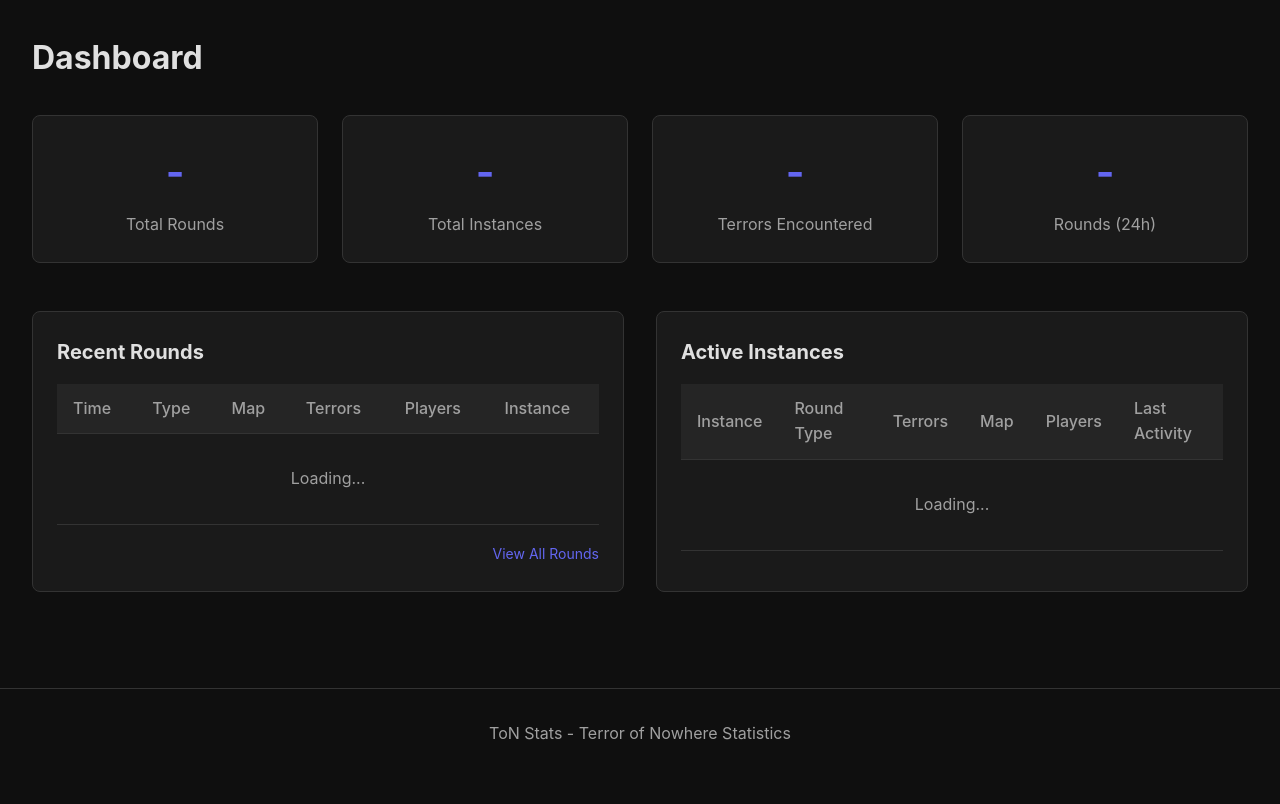
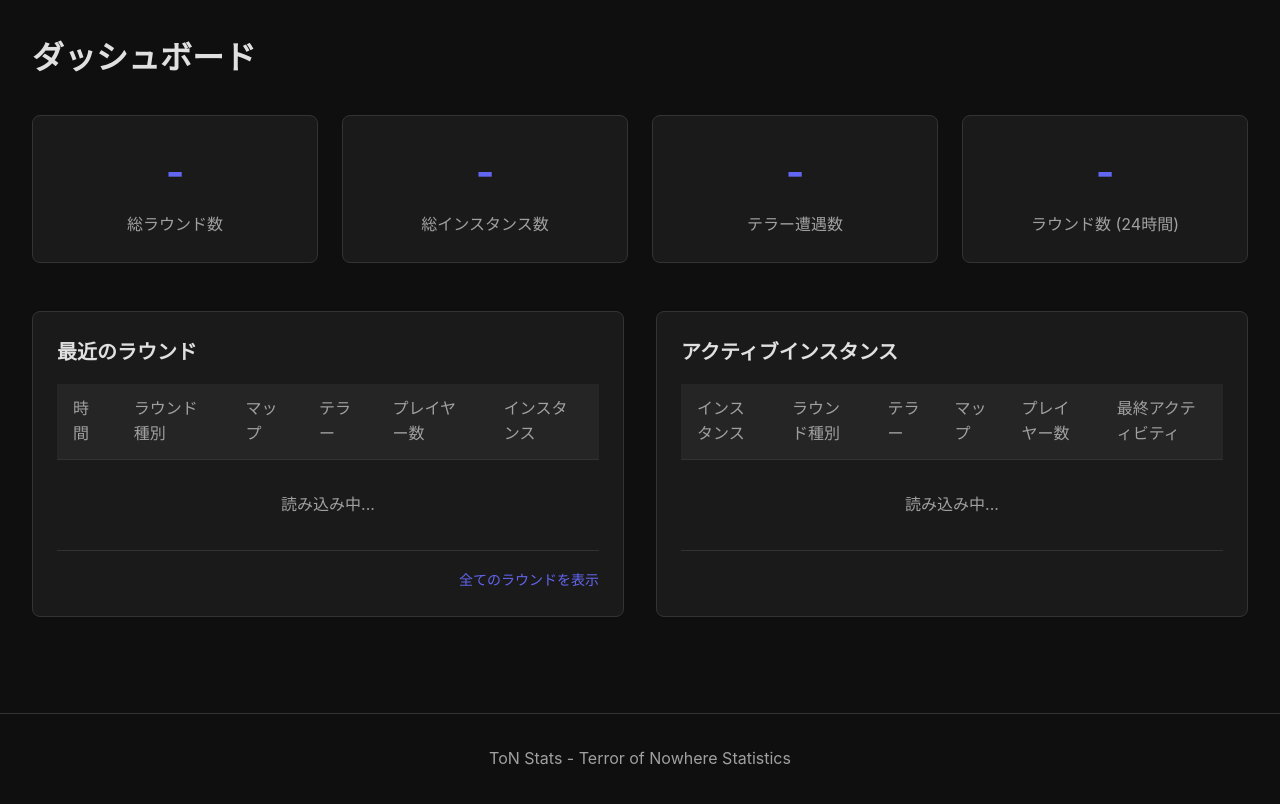
Before and after one commit to dekotan24/ToNStatTool, a Python web app: template server/templates/dashboard.html in a window 1280 px wide. Before the commit the page ends 740 px from the top, so only its background shows below. Run offline with Jinja, Linux system fonts and the light colour scheme; the template is opened without the code that fills it, so the values that code supplies are empty.

Commit message:
add: internationalization (i18n) support with Japanese/English
- Created i18n.js with translation system
- Added language selector in navigation
- Updated main templates with Japanese text and data-i18n attributes:
  - dashboard.html
  - round-log.html
  - instances.html
  - instance-detail.html
  - players.html
  - base.html (navigation)
- Default language: Japanese
- Translations stored in localStorage

Co-Authored-By: Claude Opus 4.5 <noreply@anthropic.com>

```diff
--- a/server/static/css/style.css
+++ b/server/static/css/style.css
@@ -91,6 +91,20 @@ a:hover {
 
 .username {
     color: var(--text-secondary);
+}
+
+.lang-selector {
+    padding: 0.25rem 0.5rem;
+    background: var(--bg-tertiary);
+    border: 1px solid var(--border);
+    border-radius: var(--radius);
+    color: var(--text-secondary);
+    font-size: 0.75rem;
+    cursor: pointer;
+}
+
+.lang-selector:hover {
+    border-color: var(--accent);
 }
 
 /* ===== Container ===== */
--- /dev/null
+++ b/server/static/js/i18n.js
@@ -0,0 +1,366 @@
+// Internationalization (i18n) System
+const translations = {
+    ja: {
+        // Navigation
+        'nav.dashboard': 'ダッシュボード',
+        'nav.roundLog': 'ラウンドログ',
+        'nav.statistics': '統計',
+        'nav.instances': 'インスタンス検索',
+        'nav.players': 'プレイヤー検索',
+        'nav.settings': '設定',
+        'nav.logout': 'ログアウト',
+
+        // Dashboard
+        'dashboard.title': 'ダッシュボード',
+        'dashboard.totalRounds': '総ラウンド数',
+        'dashboard.totalInstances': '総インスタンス数',
+        'dashboard.terrorsEncountered': 'テラー遭遇数',
+        'dashboard.rounds24h': 'ラウンド数 (24時間)',
+        'dashboard.recentRounds': '最近のラウンド',
+        'dashboard.activeInstances': 'アクティブインスタンス',
+        'dashboard.viewAllRounds': '全てのラウンドを表示',
+
+        // Common table headers
+        'table.time': '時間',
+        'table.roundType': 'ラウンド種別',
+        'table.map': 'マップ',
+        'table.terrors': 'テラー',
+        'table.players': 'プレイヤー数',
+        'table.instance': 'インスタンス',
+        'table.lastActivity': '最終アクティビティ',
+        'table.rounds': 'ラウンド数',
+        'table.result': '結果',
+        'table.items': 'アイテム',
+        'table.played': 'プレイ数',
+        'table.survived': '生存数',
+        'table.rate': '生存率',
+        'table.encounters': '遭遇数',
+        'table.survivals': '生存数',
+        'table.survivalRate': '生存率',
+        'table.timesHeld': '所持回数',
+
+        // Round Log
+        'roundLog.title': 'ラウンドログ',
+        'roundLog.filterRoundType': 'ラウンド種別',
+        'roundLog.filterTerror': 'テラー',
+        'roundLog.filterMap': 'マップ',
+        'roundLog.allTypes': '全ての種別',
+        'roundLog.filterByTerror': 'テラー名で絞り込み...',
+        'roundLog.filterByMap': 'マップで絞り込み...',
+
+        // Instances
+        'instances.title': 'インスタンス検索',
+        'instances.instanceId': 'インスタンスID',
+        'instances.search': '検索',
+        'instances.clear': 'クリア',
+        'instances.allMaps': '全てのマップ',
+        'instances.searchTerror': 'テラー名を検索...',
+        'instances.resultsFound': '件のインスタンスが見つかりました',
+        'instances.enterCriteria': '検索条件を入力して検索ボタンをクリック',
+
+        // Instance Detail
+        'instanceDetail.title': 'インスタンス詳細',
+        'instanceDetail.backToInstances': 'インスタンス一覧に戻る',
+        'instanceDetail.totalRounds': '総ラウンド数',
+        'instanceDetail.created': '作成日時',
+        'instanceDetail.lastActivity': '最終アクティビティ',
+        'instanceDetail.joinInstance': 'インスタンスに参加',
+        'instanceDetail.roundTypes': 'ラウンド種別',
+        'instanceDetail.maps': 'マップ',
+        'instanceDetail.terrors': 'テラー',
+        'instanceDetail.roundHistory': 'ラウンド履歴',
+        'instanceDetail.last50': '直近50件',
+        'instanceDetail.noData': 'データなし',
+
+        // Statistics
+        'statistics.title': '統計',
+        'statistics.roundTypes': 'ラウンド種別統計',
+        'statistics.maps': 'マップ統計',
+        'statistics.terrors': 'テラー統計',
+        'statistics.occurrence': '発生回数',
+        'statistics.percentage': '割合',
+        'statistics.encounterCount': '遭遇数',
+
+        // Players
+        'players.title': 'プレイヤー検索',
+        'players.subtitle': 'プレイヤーのプロフィールを検索',
+        'players.searchPlaceholder': 'VRChat名で検索...',
+        'players.search': '検索',
+        'players.playersFound': '人のプレイヤーが見つかりました',
+        'players.enterName': 'プレイヤー名を入力して検索',
+        'players.globalItemStats': 'グローバルアイテム統計',
+        'players.itemStatsSubtitle': '特定アイテム所持時の生存率',
+        'players.noPlayers': 'プレイヤーが見つかりません',
+
+        // Profile
+        'profile.private': '非公開',
+        'profile.yourProfile': '自分のプロフィール',
+        'profile.rounds': 'ラウンド',
+        'profile.survivals': '生存',
+        'profile.survivalRate': '生存率',
+        'profile.myDetailedLog': '詳細ログを見る',
+        'profile.overview': '概要',
+        'profile.history': 'ラウンド履歴',
+        'profile.items': 'アイテム',
+        'profile.terrors': 'テラー',
+        'profile.roundTypeStats': 'ラウンド種別統計',
+        'profile.loadMore': 'もっと読み込む',
+        'profile.survived': '生存',
+        'profile.died': '死亡',
+        'profile.notFound': 'プレイヤーが見つかりません',
+        'profile.isPrivate': 'このプロフィールは非公開です',
+        'profile.noData': 'データがありません',
+
+        // Settings
+        'settings.title': '設定',
+        'settings.apiKeys': 'APIキー',
+        'settings.apiKeysDesc': 'C#アプリとの連携用APIキー',
+        'settings.createKey': 'キーを作成',
+        'settings.keyName': 'キー名',
+        'settings.createdAt': '作成日',
+        'settings.actions': '操作',
+        'settings.delete': '削除',
+        'settings.noKeys': 'APIキーがありません',
+        'settings.setupInstructions': 'セットアップ手順',
+        'settings.step1': 'ステップ1: 上の「キーを作成」でAPIキーを作成',
+        'settings.step2': 'ステップ2: 作成されたキーをコピー',
+        'settings.step3': 'ステップ3: C#アプリの設定画面でキーを入力',
+        'settings.profileSettings': 'プロフィール設定',
+        'settings.publicProfile': 'プロフィールを公開',
+        'settings.publicProfileDesc': '他のユーザーがあなたのプロフィールを閲覧できます',
+        'settings.save': '保存',
+
+        // Login/Register
+        'login.title': 'ログイン',
+        'login.username': 'ユーザー名',
+        'login.password': 'パスワード',
+        'login.submit': 'ログイン',
+        'login.noAccount': 'アカウントをお持ちでない方は',
+        'login.register': '新規登録',
+        'register.title': '新規登録',
+        'register.email': 'メールアドレス',
+        'register.confirmPassword': 'パスワード確認',
+        'register.submit': '登録',
+        'register.hasAccount': 'すでにアカウントをお持ちの方は',
+        'register.login': 'ログイン',
+
+        // Common
+        'common.loading': '読み込み中...',
+        'common.error': 'エラーが発生しました',
+        'common.noResults': '結果がありません',
+        'common.previous': '前へ',
+        'common.next': '次へ',
+        'common.page': 'ページ',
+        'common.of': '/',
+        'common.searchFailed': '検索に失敗しました',
+        'common.noRoundsYet': 'まだラウンドが記録されていません',
+        'common.noActiveInstances': 'アクティブなインスタンスがありません',
+    },
+    en: {
+        // Navigation
+        'nav.dashboard': 'Dashboard',
+        'nav.roundLog': 'Round Log',
+        'nav.statistics': 'Statistics',
+        'nav.instances': 'Instances',
+        'nav.players': 'Players',
+        'nav.settings': 'Settings',
+        'nav.logout': 'Logout',
+
+        // Dashboard
+        'dashboard.title': 'Dashboard',
+        'dashboard.totalRounds': 'Total Rounds',
+        'dashboard.totalInstances': 'Total Instances',
+        'dashboard.terrorsEncountered': 'Terrors Encountered',
+        'dashboard.rounds24h': 'Rounds (24h)',
+        'dashboard.recentRounds': 'Recent Rounds',
+        'dashboard.activeInstances': 'Active Instances',
+        'dashboard.viewAllRounds': 'View All Rounds',
+
+        // Common table headers
+        'table.time': 'Time',
+        'table.roundType': 'Round Type',
+        'table.map': 'Map',
+        'table.terrors': 'Terrors',
+        'table.players': 'Players',
+        'table.instance': 'Instance',
+        'table.lastActivity': 'Last Activity',
+        'table.rounds': 'Rounds',
+        'table.result': 'Result',
+        'table.items': 'Items',
+        'table.played': 'Played',
+        'table.survived': 'Survived',
+        'table.rate': 'Rate',
+        'table.encounters': 'Encounters',
+        'table.survivals': 'Survivals',
+        'table.survivalRate': 'Survival Rate',
+        'table.timesHeld': 'Times Held',
+
+        // Round Log
+        'roundLog.title': 'Round Log',
+        'roundLog.filterRoundType': 'Round Type',
+        'roundLog.filterTerror': 'Terror',
+        'roundLog.filterMap': 'Map',
+        'roundLog.allTypes': 'All Types',
+        'roundLog.filterByTerror': 'Filter by terror name...',
+        'roundLog.filterByMap': 'Filter by map...',
+
+        // Instances
+        'instances.title': 'Instance Search',
+        'instances.instanceId': 'Instance ID',
+        'instances.search': 'Search',
+        'instances.clear': 'Clear',
+        'instances.allMaps': 'All Maps',
+        'instances.searchTerror': 'Search terror name...',
+        'instances.resultsFound': 'instance(s) found',
+        'instances.enterCriteria': 'Enter search criteria and click Search',
+
+        // Instance Detail
+        'instanceDetail.title': 'Instance Detail',
+        'instanceDetail.backToInstances': 'Back to Instances',
+        'instanceDetail.totalRounds': 'Total Rounds',
+        'instanceDetail.created': 'Created',
+        'instanceDetail.lastActivity': 'Last Activity',
+        'instanceDetail.joinInstance': 'Join Instance',
+        'instanceDetail.roundTypes': 'Round Types',
+        'instanceDetail.maps': 'Maps',
+        'instanceDetail.terrors': 'Terrors',
+        'instanceDetail.roundHistory': 'Round History',
+        'instanceDetail.last50': 'Last 50',
+        'instanceDetail.noData': 'No data',
+
+        // Statistics
+        'statistics.title': 'Statistics',
+        'statistics.roundTypes': 'Round Type Statistics',
+        'statistics.maps': 'Map Statistics',
+        'statistics.terrors': 'Terror Statistics',
+        'statistics.occurrence': 'Occurrence',
+        'statistics.percentage': 'Percentage',
+        'statistics.encounterCount': 'Encounter Count',
+
+        // Players
+        'players.title': 'Player Search',
+        'players.subtitle': 'Find and view player profiles',
+        'players.searchPlaceholder': 'Search by VRChat name...',
+        'players.search': 'Search',
+        'players.playersFound': 'player(s) found',
+        'players.enterName': 'Enter a name to search for players',
+        'players.globalItemStats': 'Global Item Statistics',
+        'players.itemStatsSubtitle': 'Survival rates when holding specific items',
+        'players.noPlayers': 'No players found',
+
+        // Profile
+        'profile.private': 'Private',
+        'profile.yourProfile': 'Your Profile',
+        'profile.rounds': 'Rounds',
+        'profile.survivals': 'Survivals',
+        'profile.survivalRate': 'Survival Rate',
+        'profile.myDetailedLog': 'My Detailed Log',
+        'profile.overview': 'Overview',
+        'profile.history': 'Round History',
+        'profile.items': 'Items',
+        'profile.terrors': 'Terrors',
+        'profile.roundTypeStats': 'Round Type Stats',
+        'profile.loadMore': 'Load More',
+        'profile.survived': 'Survived',
+        'profile.died': 'Died',
+        'profile.notFound': 'Player not found',
+        'profile.isPrivate': 'This profile is private',
+        'profile.noData': 'No data yet',
+
+        // Settings
+        'settings.title': 'Settings',
+        'settings.apiKeys': 'API Keys',
+        'settings.apiKeysDesc': 'API keys for C# app integration',
+        'settings.createKey': 'Create Key',
+        'settings.keyName': 'Key Name',
+        'settings.createdAt': 'Created',
+        'settings.actions': 'Actions',
+        'settings.delete': 'Delete',
+        'settings.noKeys': 'No API keys',
+        'settings.setupInstructions': 'Setup Instructions',
+        'settings.step1': 'Step 1: Create an API key using "Create Key" above',
+        'settings.step2': 'Step 2: Copy the generated key',
+        'settings.step3': 'Step 3: Enter the key in the C# app settings',
+        'settings.profileSettings': 'Profile Settings',
+        'settings.publicProfile': 'Public Profile',
+        'settings.publicProfileDesc': 'Other users can view your profile',
+        'settings.save': 'Save',
+
+        // Login/Register
+        'login.title': 'Login',
+        'login.username': 'Username',
+        'login.password': 'Password',
+        'login.submit': 'Login',
+        'login.noAccount': "Don't have an account?",
+        'login.register': 'Register',
+        'register.title': 'Register',
+        'register.email': 'Email',
+        'register.confirmPassword': 'Confirm Password',
+        'register.submit': 'Register',
+        'register.hasAccount': 'Already have an account?',
+        'register.login': 'Login',
+
+        // Common
+        'common.loading': 'Loading...',
+        'common.error': 'An error occurred',
+        'common.noResults': 'No results',
+        'common.previous': 'Previous',
+        'common.next': 'Next',
+        'common.page': 'Page',
+        'common.of': 'of',
+        'common.searchFailed': 'Search failed',
+        'common.noRoundsYet': 'No rounds recorded yet',
+        'common.noActiveInstances': 'No active instances',
+    }
+};
+
+// Get current language from localStorage or default to Japanese
+function getCurrentLanguage() {
+    return localStorage.getItem('language') || 'ja';
+}
+
+// Set language
+function setLanguage(lang) {
+    localStorage.setItem('language', lang);
+    applyTranslations();
+    // Update language selector if exists
+    const selector = document.getElementById('languageSelector');
+    if (selector) selector.value = lang;
+}
+
+// Get translation
+function t(key) {
+    const lang = getCurrentLanguage();
+    return translations[lang]?.[key] || translations['en']?.[key] || key;
+}
+
+// Apply translations to all elements with data-i18n attribute
+function applyTranslations() {
+    document.querySelectorAll('[data-i18n]').forEach(el => {
+        const key = el.getAttribute('data-i18n');
+        const text = t(key);
+        if (el.tagName === 'INPUT' && el.placeholder !== undefined) {
+            el.placeholder = text;
+        } else {
+            el.textContent = text;
+        }
+    });
+
+    // Update document title if has data-i18n-title
+    const titleEl = document.querySelector('[data-i18n-title]');
+    if (titleEl) {
+        document.title = t(titleEl.getAttribute('data-i18n-title')) + ' - ToN Stats';
+    }
+}
+
+// Initialize on DOM load
+document.addEventListener('DOMContentLoaded', () => {
+    applyTranslations();
+
+    // Setup language selector if exists
+    const selector = document.getElementById('languageSelector');
+    if (selector) {
+        selector.value = getCurrentLanguage();
+        selector.addEventListener('change', (e) => setLanguage(e.target.value));
+    }
+});
--- a/server/templates/base.html
+++ b/server/templates/base.html
@@ -21,17 +21,21 @@
             <span></span>
         </button>
         <div class="nav-menu" id="navMenu">
-            <a href="/dashboard" class="nav-link">Dashboard</a>
-            <a href="/round-log" class="nav-link">Round Log</a>
-            <a href="/instances" class="nav-link">Instances</a>
-            <a href="/players" class="nav-link">Players</a>
-            <a href="/statistics" class="nav-link">Statistics</a>
-            <a href="/my-history" class="nav-link">My Log</a>
-            <a href="/settings" class="nav-link">Settings</a>
+            <a href="/dashboard" class="nav-link" data-i18n="nav.dashboard">ダッシュボード</a>
+            <a href="/round-log" class="nav-link" data-i18n="nav.roundLog">ラウンドログ</a>
+            <a href="/instances" class="nav-link" data-i18n="nav.instances">インスタンス検索</a>
+            <a href="/players" class="nav-link" data-i18n="nav.players">プレイヤー検索</a>
+            <a href="/statistics" class="nav-link" data-i18n="nav.statistics">統計</a>
+            <a href="/my-history" class="nav-link">マイログ</a>
+            <a href="/settings" class="nav-link" data-i18n="nav.settings">設定</a>
         </div>
         <div class="nav-user">
+            <select id="languageSelector" class="lang-selector">
+                <option value="ja">日本語</option>
+                <option value="en">English</option>
+            </select>
             <span class="username">{{ user.username }}</span>
-            <button id="logoutBtn" class="btn btn-outline">Logout</button>
+            <button id="logoutBtn" class="btn btn-outline" data-i18n="nav.logout">ログアウト</button>
         </div>
     </nav>
     {% endif %}
@@ -44,6 +48,7 @@
         <p>ToN Stats - Terror of Nowhere Statistics</p>
     </footer>
 
+    <script src="/static/js/i18n.js"></script>
     <script src="/static/js/app.js"></script>
     {% block scripts %}{% endblock %}
 </body>
--- a/server/templates/dashboard.html
+++ b/server/templates/dashboard.html
@@ -1,71 +1,71 @@
 {% extends "base.html" %}
 
-{% block title %}Dashboard - ToN Stats{% endblock %}
+{% block title %}ダッシュボード - ToN Stats{% endblock %}
 
 {% block content %}
 <div class="dashboard">
-    <h1>Dashboard</h1>
+    <h1 data-i18n="dashboard.title">ダッシュボード</h1>
 
     <div class="stats-overview" id="statsOverview">
         <div class="stat-card">
             <div class="stat-value" id="totalRounds">-</div>
-            <div class="stat-label">Total Rounds</div>
+            <div class="stat-label" data-i18n="dashboard.totalRounds">総ラウンド数</div>
         </div>
         <div class="stat-card">
             <div class="stat-value" id="totalInstances">-</div>
-            <div class="stat-label">Total Instances</div>
+            <div class="stat-label" data-i18n="dashboard.totalInstances">総インスタンス数</div>
         </div>
         <div class="stat-card">
             <div class="stat-value" id="totalTerrors">-</div>
-            <div class="stat-label">Terrors Encountered</div>
+            <div class="stat-label" data-i18n="dashboard.terrorsEncountered">テラー遭遇数</div>
         </div>
         <div class="stat-card">
             <div class="stat-value" id="last24h">-</div>
-            <div class="stat-label">Rounds (24h)</div>
+            <div class="stat-label" data-i18n="dashboard.rounds24h">ラウンド数 (24時間)</div>
         </div>
     </div>
 
     <div class="dashboard-grid">
         <div class="dashboard-section">
-            <h2>Recent Rounds</h2>
+            <h2 data-i18n="dashboard.recentRounds">最近のラウンド</h2>
             <div class="table-container">
                 <table class="data-table" id="recentRoundsTable">
                     <thead>
                         <tr>
-                            <th>Time</th>
-                            <th>Type</th>
-                            <th>Map</th>
-                            <th>Terrors</th>
-                            <th>Players</th>
-                            <th>Instance</th>
+                            <th data-i18n="table.time">時間</th>
+                            <th data-i18n="table.roundType">種別</th>
+                            <th data-i18n="table.map">マップ</th>
+                            <th data-i18n="table.terrors">テラー</th>
+                            <th data-i18n="table.players">人数</th>
+                            <th data-i18n="table.instance">インスタンス</th>
                         </tr>
                     </thead>
                     <tbody id="recentRoundsBody">
-                        <tr><td colspan="6" class="loading">Loading...</td></tr>
+                        <tr><td colspan="6" class="loading" data-i18n="common.loading">読み込み中...</td></tr>
                     </tbody>
                 </table>
             </div>
             <div class="view-all-link">
-                <a href="/round-log">View All Rounds</a>
+                <a href="/round-log" data-i18n="dashboard.viewAllRounds">全てのラウンドを表示</a>
             </div>
         </div>
 
         <div class="dashboard-section">
-            <h2>Active Instances</h2>
+            <h2 data-i18n="dashboard.activeInstances">アクティブインスタンス</h2>
             <div class="table-container">
                 <table class="data-table" id="activeInstancesTable">
                     <thead>
                         <tr>
-                            <th>Instance</th>
-                            <th>Round Type</th>
-                            <th>Terrors</th>
-                            <th>Map</th>
-                            <th>Players</th>
-                            <th>Last Activity</th>
+                            <th data-i18n="table.instance">インスタンス</th>
+                            <th data-i18n="table.roundType">種別</th>
+                            <th data-i18n="table.terrors">テラー</th>
+                            <th data-i18n="table.map">マップ</th>
+                            <th data-i18n="table.players">人数</th>
+                            <th data-i18n="table.lastActivity">最終アクティビティ</th>
                         </tr>
                     </thead>
                     <tbody id="activeInstancesBody">
-                        <tr><td colspan="6" class="loading">Loading...</td></tr>
+                        <tr><td colspan="6" class="loading" data-i18n="common.loading">読み込み中...</td></tr>
                     </tbody>
                 </table>
             </div>
@@ -149,7 +149,7 @@
                 const rounds = await roundsRes.json();
                 const tbody = document.getElementById('recentRoundsBody');
                 if (rounds.length === 0) {
-                    tbody.innerHTML = '<tr><td colspan="6" class="empty">No rounds recorded yet</td></tr>';
+                    tbody.innerHTML = `<tr><td colspan="6" class="empty">${t('common.noRoundsYet')}</td></tr>`;
                 } else {
                     tbody.innerHTML = rounds.map(r => `
                         <tr>
@@ -170,7 +170,7 @@
                 const instances = await instancesRes.json();
                 const tbody = document.getElementById('activeInstancesBody');
                 if (instances.length === 0) {
-                    tbody.innerHTML = '<tr><td colspan="6" class="empty">No active instances</td></tr>';
+                    tbody.innerHTML = `<tr><td colspan="6" class="empty">${t('common.noActiveInstances')}</td></tr>`;
                 } else {
                     tbody.innerHTML = instances.map(i => `
                         <tr>
```
Also changed, not shown: server/templates/instance-detail.html (+18 -18 lines), server/templates/instances.html (+23 -23 lines), server/templates/players.html (+12 -12 lines), server/templates/round-log.html (+18 -18 lines).
